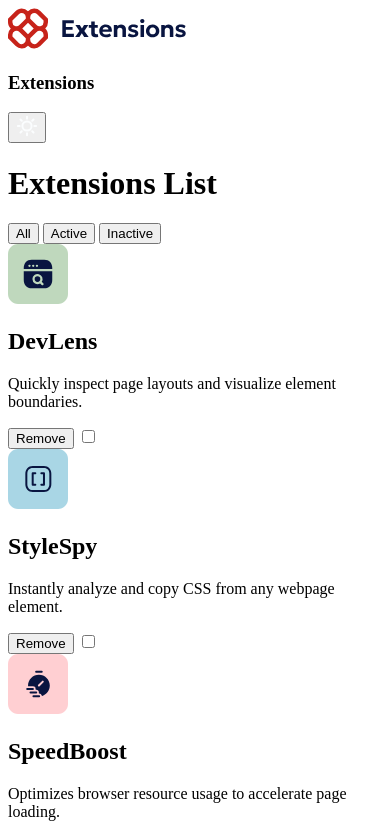
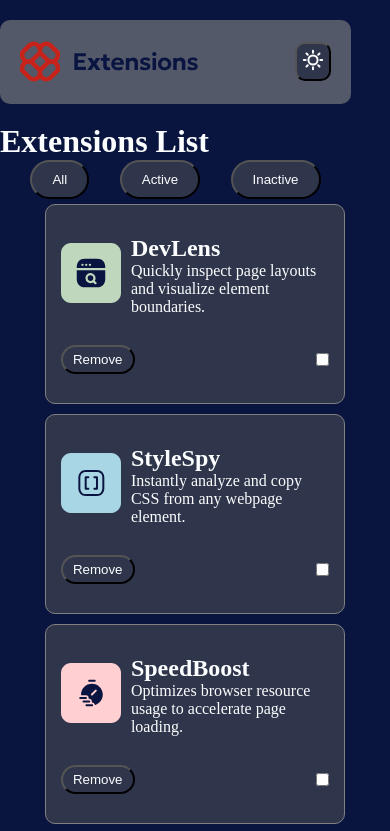
Before and after one commit to KUISSI/Browser-extension, a plain HTML site: page index.html in a window 390 px wide. Shown: the top 831 px of the page. Drawn offline with Linux system fonts and the light colour scheme.

Commit message:
css responsive

```diff
--- /dev/null
+++ b/desktop.css
@@ -0,0 +1,8 @@
+@media only screen and (min-width: 375px){
+main{
+    flex-direction: row;
+    flex-wrap: wrap;
+}
+section{
+    width: 300px;
+}
--- a/index.html
+++ b/index.html
@@ -11,6 +11,9 @@
       sizes="32x32"
       href="./assets/images/favicon-32x32.png"
     />
+<link rel="stylesheet" href="style.css">
+<link rel="stylesheet" href="desktop.css">
+
 
     <title>Frontend Mentor | Browser extensions manager UI</title>
 
@@ -26,19 +29,19 @@
     </style>
   </head>
   <body>
-    <main>
+
       <header>
 <img src="/assets/images/logo.svg" alt="logosite">
-<h3>Extensions</h3>
+
 <button><img src="/assets/images/icon-sun.svg" alt=""></button>
       </header>
 
       <h1>Extensions List</h1>
-      <div>
+      <div class="extensions">
         <button>All</button> <button>Active</button> <button>Inactive</button>
       </div>
       <!-- If you plan to use the JSON file to populate the data dynamically, you can delete the content below -->
-
+      <main>
       <section>
         <article>
           <div class="image">
@@ -170,10 +173,20 @@
          </article>
        </section>
 
+       <section>
+        <article>
+          <div class="image">
+        <img src="/assets/images/logo-grid-guides.svg" alt="gridguides" />
+      </div>
       <div>
-        <img src="/assets/images/logo-grid-guides.svg" alt="gridguides" />
-        GridGuides Overlay customizable grids and alignment guides on any
-        webpage. Remove</button>
+        <h2>GridGuides</h2>
+        <p>Overlay customizable grids and alignment guides on any
+        webpage.</p>
+      </div>
+    </article>
+
+        <article>
+          <button>Remove</button>
         <input type="checkbox" name="on" id="" />
        </article>
      </section>
@@ -245,6 +258,9 @@
         <h2>ConsolePlus</h2>
         <p>Enhanced developer console with advanced filtering and
         logging.</p>
+      </div>
+    </article>
+    <article>
         <button>Remove</button>
         <input type="checkbox" name="on" id="" />
       </article>
--- /dev/null
+++ b/style.css
@@ -0,0 +1,88 @@
+*{
+    padding: 0;
+    margin: 0;
+    box-sizing: border-box;
+}
+body{
+    background-color: hsl(227, 75%, 14%);
+    color: hsl(200, 60%, 99%);
+}
+main{
+    display: flex;
+    flex-direction: column;
+    align-items: center;
+    justify-content: space-evenly;
+    padding-bottom: 100px;
+    /* fit content : hauteur à la taille du contenu */
+    height: fit-content;
+}
+header{
+    background-color: hsl(226, 11%, 37%);
+    display: flex;
+    flex-direction: row;
+    justify-content: space-between;
+    align-items: center;
+    width: 90%;
+    height: 10vh;
+    margin-top: 5%;
+    margin-bottom: 5%;
+    padding: 0 20px;
+    border-radius: 10px;
+}
+header>button{
+    background-color: hsl(225, 23%, 24%);
+    padding: 5px;
+    border-radius: 10px;
+}
+
+button:hover{
+    background-color:hsl(3, 71%, 56%);
+    color: brown;
+}
+
+.extensions{
+    display: flex;
+    flex-direction: row;
+    justify-content: space-evenly;
+    width: 90%
+}
+.extensions>button{
+    padding: 10px 20px;
+    border-radius: 20px;
+    background-color: hsl(225, 23%, 24%);
+    color: hsl(200, 60%, 99%);
+}
+
+section{
+    display: flex;
+    flex-direction: column;
+    justify-content: space-evenly;
+    align-items: center;
+    background-color: hsl(225, 23%, 24%);
+    border: 1px solid grey;
+    border-radius: 10px;
+    width: 90%;
+    margin: 5px 0;
+    height: 200px;
+}
+
+article{
+    display: flex;
+    flex-direction: row;
+    width: 90%;
+    justify-content: space-between;
+    align-items: center;
+    gap: 10px;
+}
+
+article>button{
+    padding: 5px 10px;
+    border-radius: 20px;
+    background-color: hsl(225, 23%, 24%);
+    color: hsl(200, 60%, 99%);
+}
+
+article>input{
+    padding: 5px 10px;
+    border-radius: 20px;
+}
```
